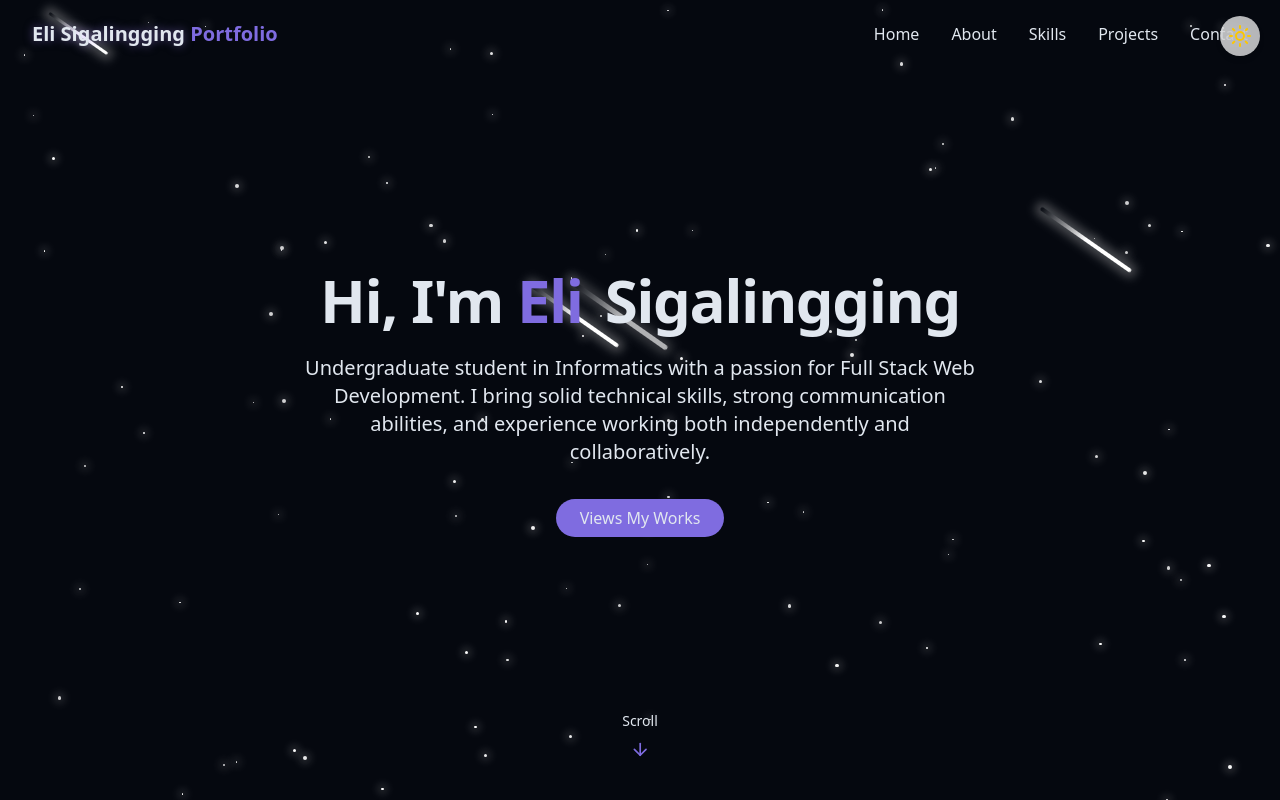
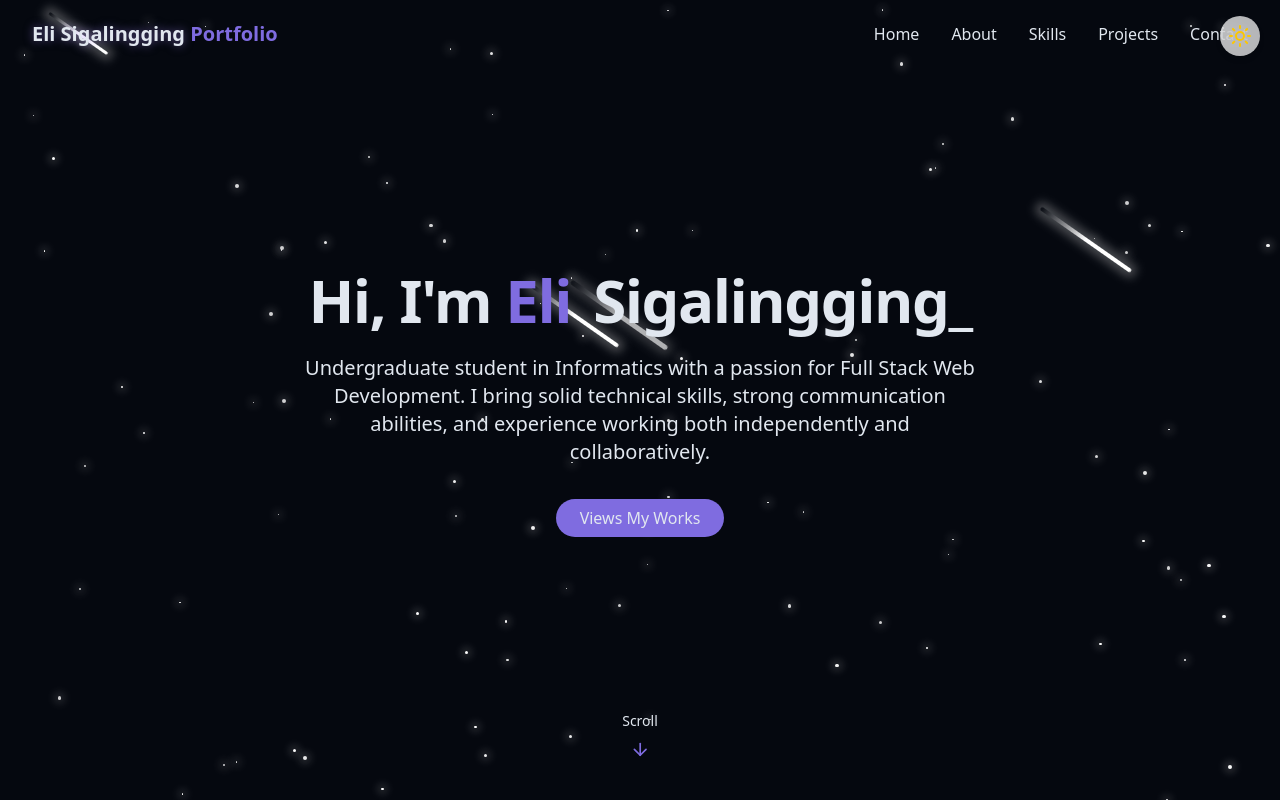
Before and after one commit to elsigaa/elsiga, a React (Vite) app: page / in a window 1280 px wide. Shown: the top 800 px of the page. Built offline with nearby package versions, Linux system fonts and the light colour scheme.

Commit message:
update name

```diff
--- a/src/components/HeroSection.jsx
+++ b/src/components/HeroSection.jsx
@@ -17,6 +17,7 @@ export const HeroSection = () => {
             <span className="text-gradient ml-2 opacity-0 animate-fade-in-delay-2">
               {" "}
               Sigalingging
+              <span className="animate-blink">_</span>
             </span>
           </h1>
 
--- a/src/index.css
+++ b/src/index.css
@@ -160,3 +160,19 @@
   padding: 0;
   text-align: center;
 }
+
+@keyframes blink {
+  0%,
+  50%,
+  100% {
+    opacity: 1;
+  }
+  25%,
+  75% {
+    opacity: 0;
+  }
+}
+
+.animate-blink {
+  animation: blink 1s step-start infinite;
+}
```
